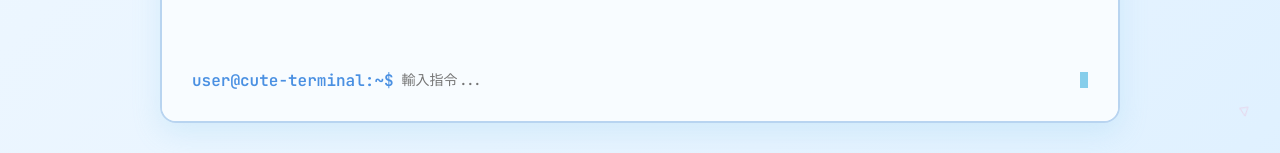
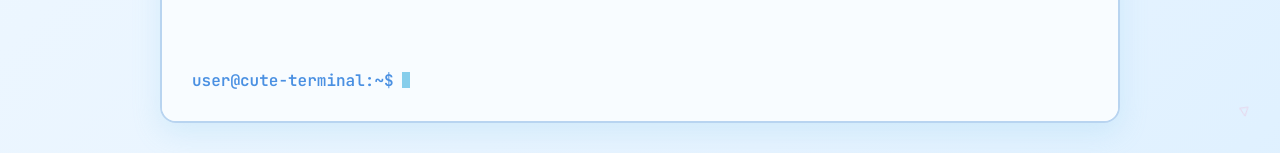
Before and after one commit to Yuuzi261/Landing-Page, a Vue app: page / in a window 1280 px wide. Shown: the part 530-683 px from the top of the page. Built offline with nearby package versions, Linux system fonts and the light colour scheme.

Commit message:
fix: fixed the problem that the cursor did not follow the input

```diff
--- a/src/components/InteractiveTerminal.vue
+++ b/src/components/InteractiveTerminal.vue
@@ -4,16 +4,21 @@
             <div class="terminal-output" ref="terminalOutputRef" v-html="output"></div>
             <div class="terminal-input-line">
                 <span class="prompt">user@cute-terminal:~$</span>
+                <div class="input-wrapper">
+                    <span class="input-text">{{ input }}</span>
+                    <span class="cursor" v-show="isFocused"></span>
+                    <!-- <span class="placeholder" v-if="!input">輸入指令...</span> -->
                     <input
                         type="text"
                         class="terminal-input"
                         ref="terminalInputRef"
                         v-model="input"
                         @keydown="handleKeydown"
-                    placeholder="輸入指令..."
+                        @focus="isFocused = true"
+                        @blur="isFocused = false"
                         autocomplete="off"
                     >
-                <span class="cursor"></span>
+                </div>
             </div>
         </div>
     </TerminalWindow>
@@ -32,6 +37,7 @@ let historyIndex = -1;
 
 const terminalInputRef = ref(null);
 const terminalOutputRef = ref(null);
+const isFocused = ref(false);
 
 const focusInput = () => {
     terminalInputRef.value?.focus();
@@ -39,6 +45,7 @@ const focusInput = () => {
 
 onMounted(() => {
     focusInput();
+    isFocused.value = true;
 });
 
 const scrollToBottom = () => {
@@ -100,7 +107,6 @@ const handleKeydown = (e) => {
 
 <style scoped>
 .interactive-terminal {
-    /* This container is now mainly for the click event */
     cursor: text;
 }
 
@@ -125,12 +131,44 @@ const handleKeydown = (e) => {
     flex-shrink: 0;
 }
 
+.input-wrapper {
+    position: relative;
+    flex: 1;
+    display: flex;
+    align-items: center;
+}
+
+.input-text {
+    color: #5a6c7d;
+    font-family: 'JetBrains Mono', monospace;
+    font-size: 14px;
+    white-space: pre;
+    height: 1.5em; /* Align with cursor */
+}
+
+.placeholder {
+    position: absolute;
+    left: 0;
+    top: 50%;
+    transform: translateY(-50%);
+    color: #5a6c7d;
+    opacity: 0.5;
+    pointer-events: none;
+    font-family: 'JetBrains Mono', monospace;
+    font-size: 14px;
+}
+
 .terminal-input {
-    flex: 1;
+    position: absolute;
+    top: 0;
+    left: 0;
+    width: 100%;
+    height: 100%;
     background: transparent;
     border: none;
     outline: none;
-    color: #5a6c7d;
+    color: transparent;
+    caret-color: transparent;
     font-family: 'JetBrains Mono', monospace;
     font-size: 14px;
 }
--- a/src/data/terminalCommands.js
+++ b/src/data/terminalCommands.js
@@ -20,7 +20,7 @@ export const commands = {
 <div class="command-output success">關於我 ♡</div>
 <div class="command-output">嗨！我是一個熱愛程式設計的開發者</div>
 <div class="command-output">專精不明、想到什麼就做什麼</div>
-<div class="command-output">喜歡可愛的東西，可愛就是正義 (*´∀	)~♥</div>
+<div class="command-output">喜歡可愛的東西，可愛就是正義 (*´∀\`)~♥</div>
 <div class="command-output">最愛的程式語言：Python, Vue.js, C++</div>
 <div class="command-output">興趣：寫程式、看動漫、攝取咖啡因☕✨</div>
         `
```
Lines whose indentation alone changed are shown as unchanged.
